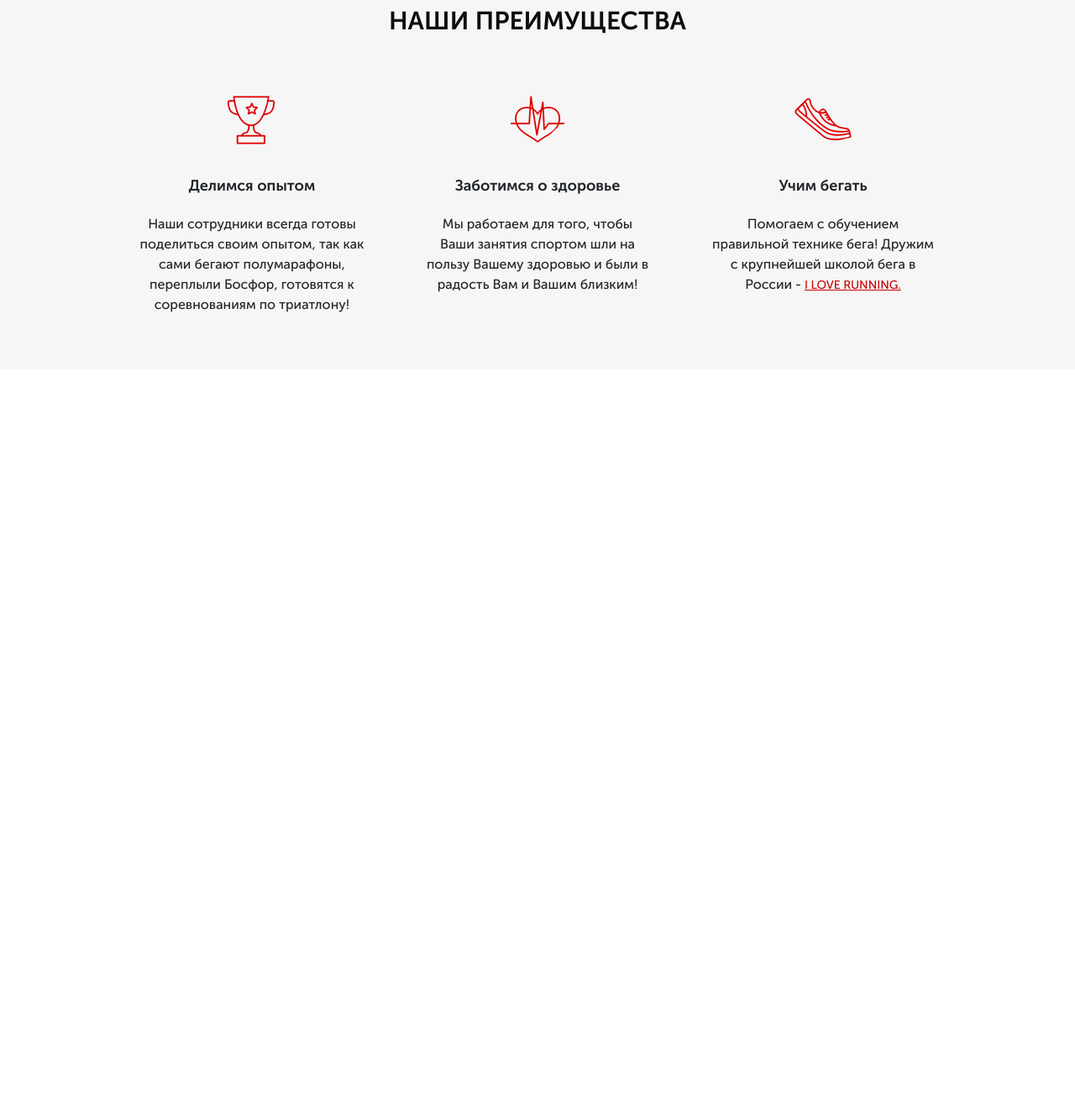
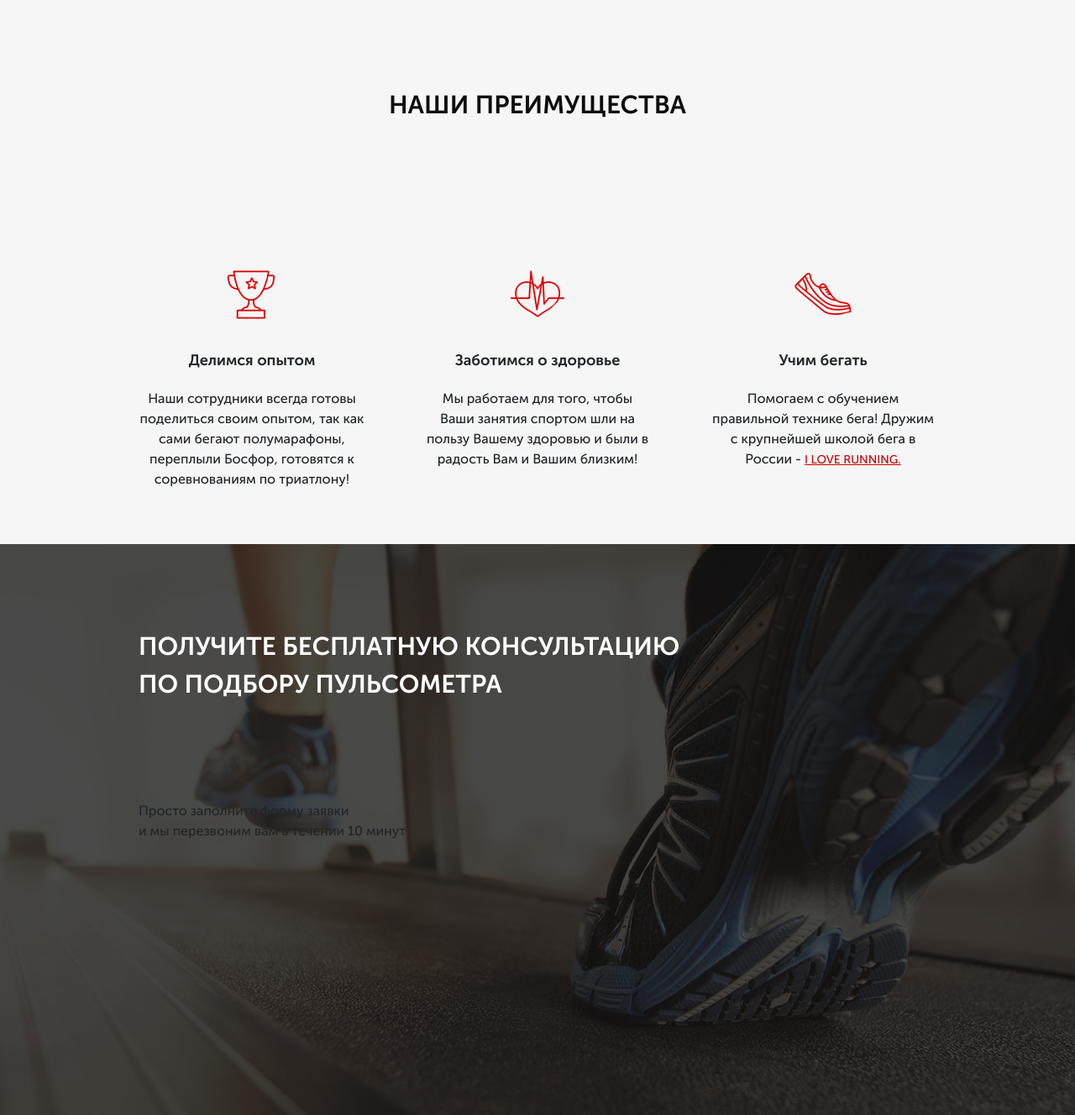
Before and after one commit to diiev/pulse, a website: page src/index.html in a window 1280 px wide. Shown: the part 767-2095 px from the top of the page at 84% size. Before the commit the page ends 1207 px from the top, so only its background shows below. Drawn offline with Linux system fonts and the light colour scheme; files whose address does not match are found by name.

Commit message:
верстка консультации

```diff
--- a/src/index.html
+++ b/src/index.html
@@ -79,5 +79,14 @@
       </div>
     </div>
   </div>
+  <div class="consultaion">
+    <div class="container">
+      <h2 class="title title_white">Получите бесплатную консультацию <br> по подбору пульсометра </h2>
+      <div class="consultaion__descr">
+        Просто заполните форму заявки <br> и мы перезвоним вам в течении 10 минут
+      </div>
+    </div>
+
+  </div>
 </body>
 </html>
--- /dev/null
+++ b/src/sass/block/_consultaion.scss
@@ -0,0 +1,4 @@
+.consultaion {
+    min-height: 680px;
+    background: url('../img/bg/second_bg.png') center center/cover no-repeat;
+}
--- a/src/sass/block/_titles.scss
+++ b/src/sass/block/_titles.scss
@@ -3,4 +3,11 @@
     font-size: 30px;
     text-align: center;
     color: #0D0D0D;
+    padding: 100px 0 108px 0;
+    text-transform: uppercase;
 }
+.title_white {
+    color:#fff;
+    text-align: left;
+
+}
--- a/src/sass/style.scss
+++ b/src/sass/style.scss
@@ -12,3 +12,4 @@
 @import 'block/buttons';
 @import 'block/advantages';
 @import 'block/titles';
+@import 'block/consultaion'
```
Also changed, not shown: src/css/style.min.css.
